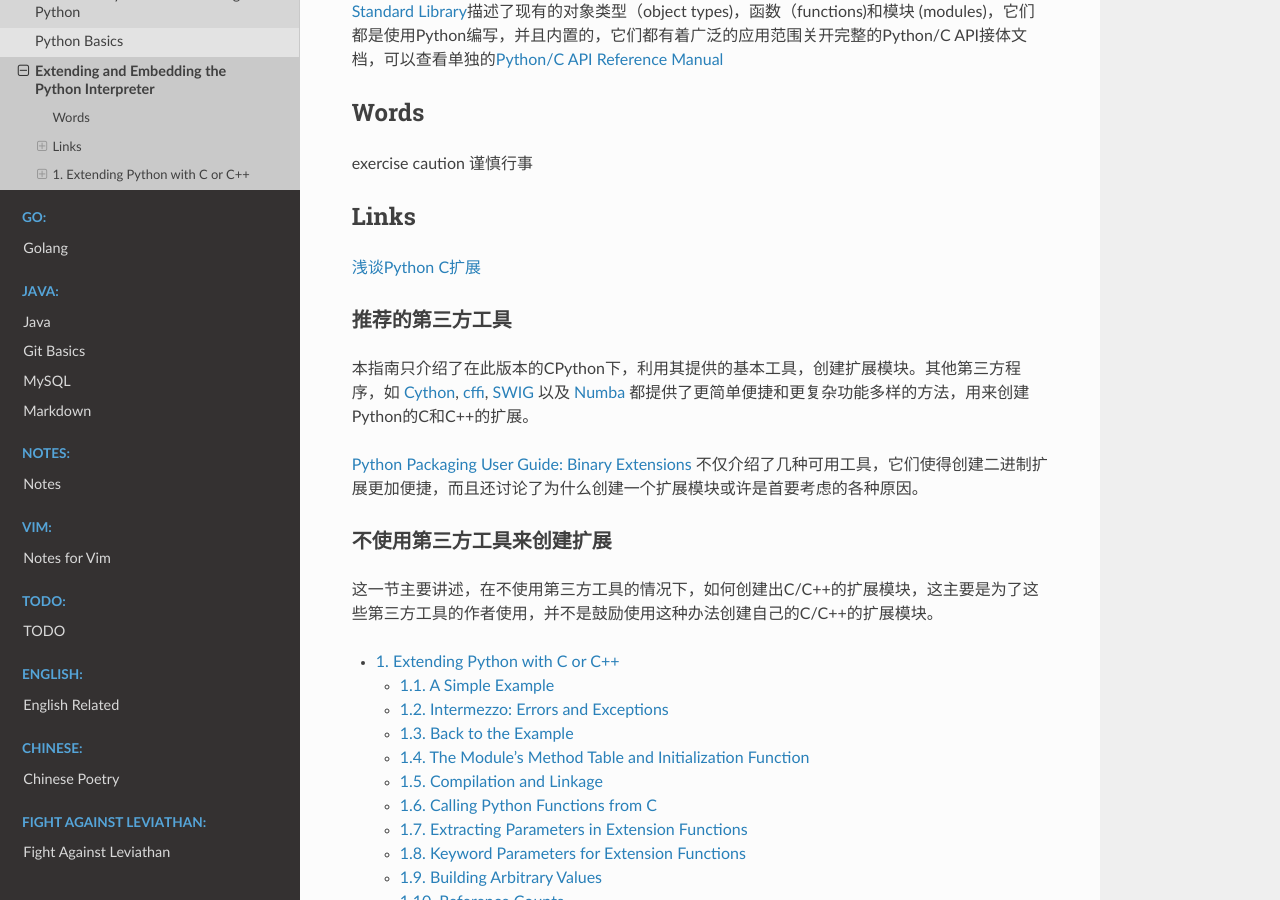
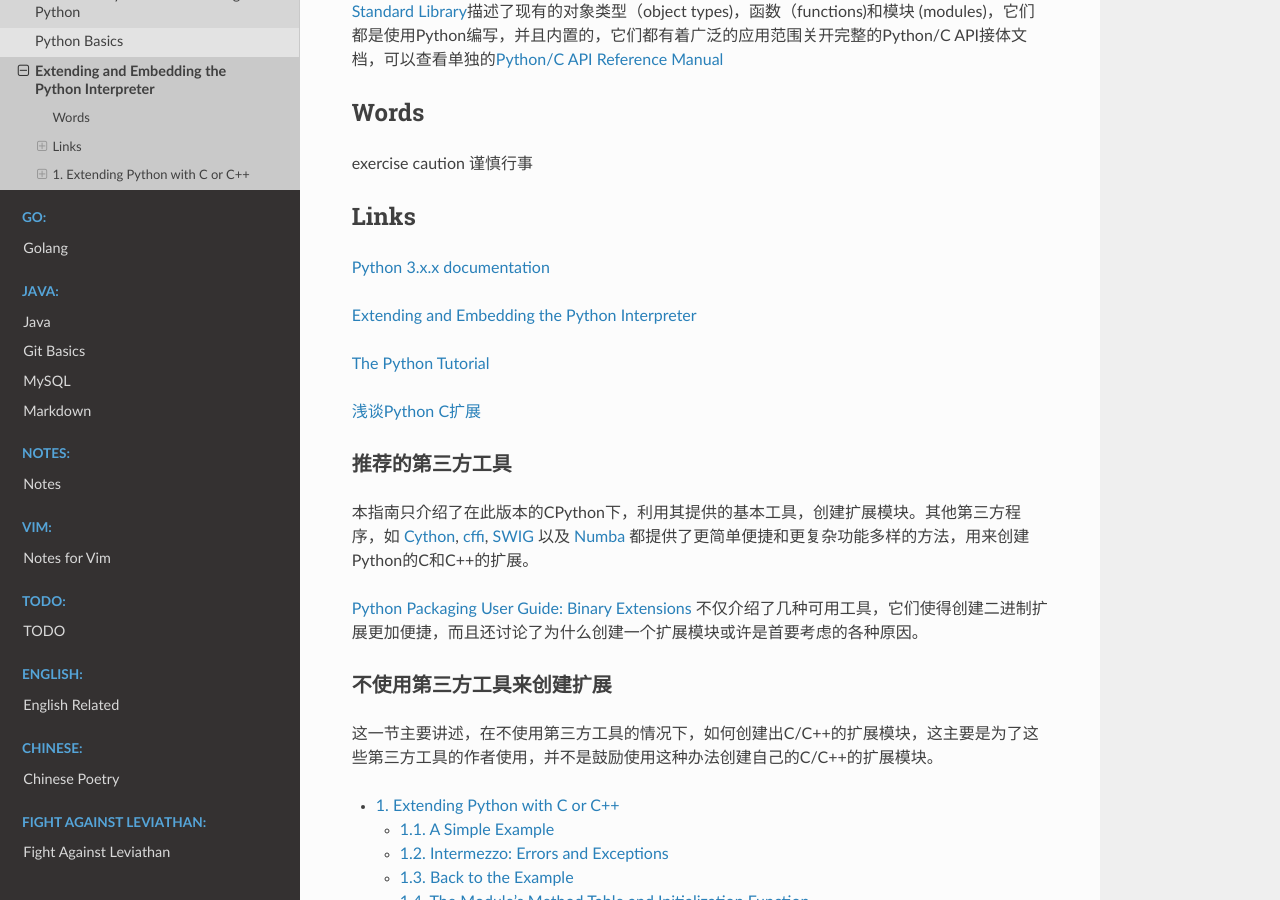
Before and after one commit to Pyrad/pyradnotes, a Sphinx documentation site: the page built from source/Python/ExtendingAndEmbeddingThePythonInterpreter.md, in a window 1280 px wide and 900 px high, scrolled down 424 px. Built offline with Sphinx 7.4.7 and the Read the Docs theme 2.0.0, drawn with Linux system fonts in a browser that asks for light colours; pages that are not in the unit, such as notebooks, are missing from menus; a script that is not in the unit is left out.

Commit message:
Python Update links to Python doc website URLs

```diff
--- a/source/Python/ExtendingAndEmbeddingThePythonInterpreter.md
+++ b/source/Python/ExtendingAndEmbeddingThePythonInterpreter.md
@@ -14,6 +14,12 @@
 exercise caution 谨慎行事
 
 ## Links
+
+[Python 3.x.x documentation](https://docs.python.org/3/index.html)
+
+[Extending and Embedding the Python Interpreter](https://docs.python.org/3/extending/index.html)
+
+[The Python Tutorial](https://docs.python.org/3/tutorial/index.html#tutorial-index)
 
 [浅谈Python C扩展](https://blog.csdn.net/fitzzhang/article/details/79212411)
 
```
